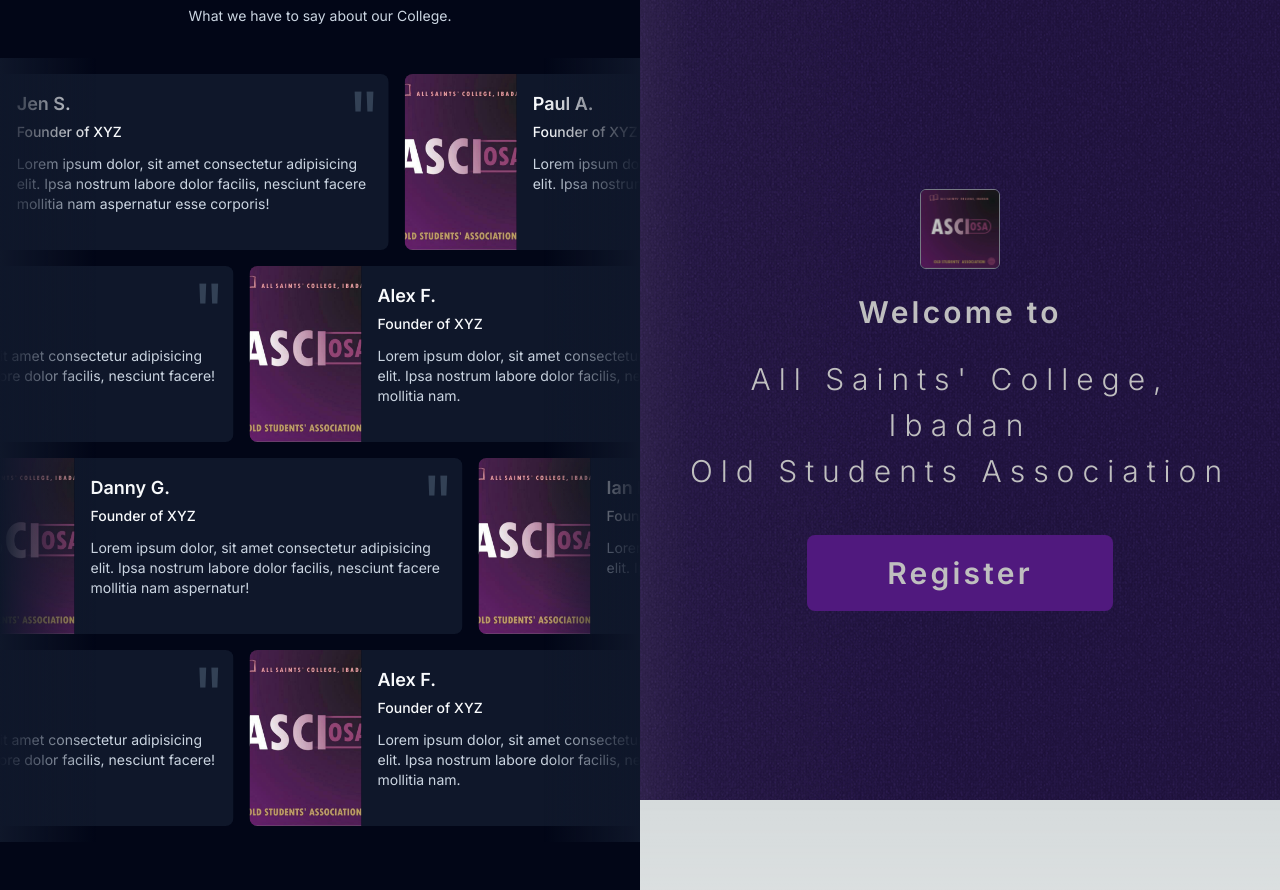
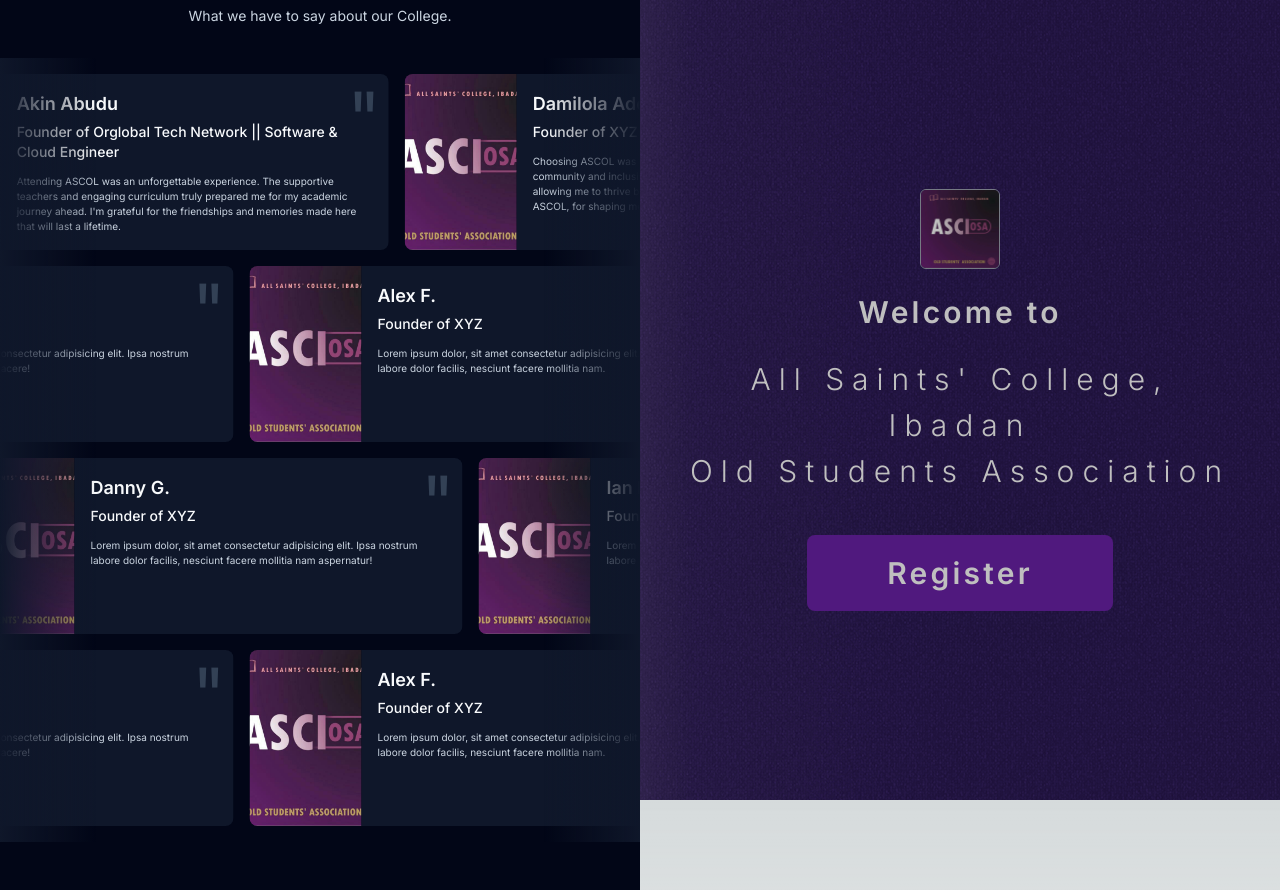
Before and after one commit to akinabudu/asciosa, a Next.js app: page / in a window 1280 px wide. Built offline with nearby package versions, Linux system fonts and the light colour scheme.

Commit message:
akin-testimonial

```diff
--- a/src/components/Testimonial.tsx
+++ b/src/components/Testimonial.tsx
@@ -2,6 +2,8 @@
 import { motion } from "framer-motion";
 import Image from "next/image";
 import LogoImage  from "../../public/logo.jpg"
+import Akin  from "../../public/akinabudu.jpg"
+
 
 const ScrollingTestimonials = () => {
   return (
@@ -63,7 +65,7 @@
           <div className="bg-slate-900 text-slate-50 p-4">
             <span className="block font-semibold text-lg mb-1">{testimonial.name}</span>
             <span className="block mb-3 text-sm font-medium">{testimonial.title}</span>
-            <span className="block text-sm text-slate-300">{testimonial.info}</span>
+            <span className="block text-[10px] text-slate-300">{testimonial.info}</span>
           </div>
           <span className="text-7xl absolute top-2 right-2 text-slate-700">
             &quot;
@@ -78,40 +80,40 @@
   top: [
     {
       id: 1,
-      img: LogoImage, // Replace with actual image URL
-      name: "Jen S.",
-      title: "Founder of XYZ",
-      info: "Lorem ipsum dolor, sit amet consectetur adipisicing elit. Ipsa nostrum labore dolor facilis, nesciunt facere mollitia nam aspernatur esse corporis!",
+      img: Akin, // Replace with actual image URL
+      name: "Akin Abudu",
+      title: "Founder of Orglobal Tech Network || Software & Cloud Engineer",
+      info: "Attending ASCOL was an unforgettable experience. The supportive teachers and engaging curriculum truly prepared me for my academic journey ahead. I'm grateful for the friendships and memories made here that will last a lifetime.",
     },
     {
       id: 2,
-      img: LogoImage,      name: "Paul A.",
+      img: LogoImage,      name: "Damilola Adeboyejo",
       title: "Founder of XYZ",
-      info: "Lorem ipsum dolor, sit amet consectetur adipisicing elit. Ipsa nostrum labore dolor facilis.",
+      info: "Choosing ASCOL was one of the best decisions I ever made. The diverse community and inclusive environment fostered a sense of belonging, allowing me to thrive both academically and personally. Thank you, ASCOL, for shaping me into the confident individual I am today.",
     },
     {
       id: 3,
-      img: LogoImage,      name: "Cindy J.",
+      img: LogoImage,      name: "Foyekemi Oyewole",
       title: "Founder of XYZ",
-      info: "Lorem ipsum dolor, sit amet consectetur adipisicing elit. Ipsa nostrum labore dolor facilis, nesciunt facere mollitia nam.",
+      info: "I can't speak highly enough of ASCOL. From the dedicated staff who went above and beyond to the plethora of extracurricular activities available, every aspect of my time there was enriching. ASCOL isn't just a school; it's a community that feels like home.",
     },
     {
       id: 4,
-      img: LogoImage,      name: "Danica W.",
-      title: "Founder of XYZ",
-      info: "Lorem ipsum dolor, sit amet consectetur adipisicing elit. Ipsa nostrum labore dolor.",
+      img: LogoImage,      name: "Anjola Taiwo",
+      title: "Medical Lab Scientist",
+      info: "As a parent, entrusting my child's education to ASCOL was the best choice I could have made. The caring educators provided personalized attention, ensuring my child's academic success while nurturing their unique talents and interests. I couldn't be happier with the holistic education they received.",
     },
     {
       id: 5,
-      img: LogoImage,      name: "Peter H.",
+      img: LogoImage,      name: "Hannah Rotimi-Williams",
       title: "Founder of XYZ",
-      info: "Lorem ipsum dolor, sit amet consectetur adipisicing elit. Ipsa nostrum labore.",
+      info: "Reflecting on my years at ASCOL, I'm filled with gratitude for the opportunities it provided. Whether it was participating in sports, leading clubs, or excelling academically, ASCOL empowered me to pursue my passions and set ambitious goals for the future.",
     },
     {
       id: 6,
-      img: LogoImage,      name: "Lanny B.",
-      title: "Founder of XYZ",
-      info: "Lorem ipsum dolor, sit amet consectetur adipisicing elit. Ipsa nostrum labore dolor facilis, nesciunt facere mollitia nam aspernatur esse!",
+      img: LogoImage,      name: "Faith Adeniji",
+      title: "Software Developer",
+      info: "Enrolling in ASCOL was a transformative experience for me. The innovative teaching methods and emphasis on critical thinking not only prepared me for higher education but also instilled in me a lifelong love of learning. I'm forever indebted to ASCOL for shaping my intellectual curiosity.",
     },
   ],
 
```
Also changed, not shown: public/akinabudu.jpg (added).
